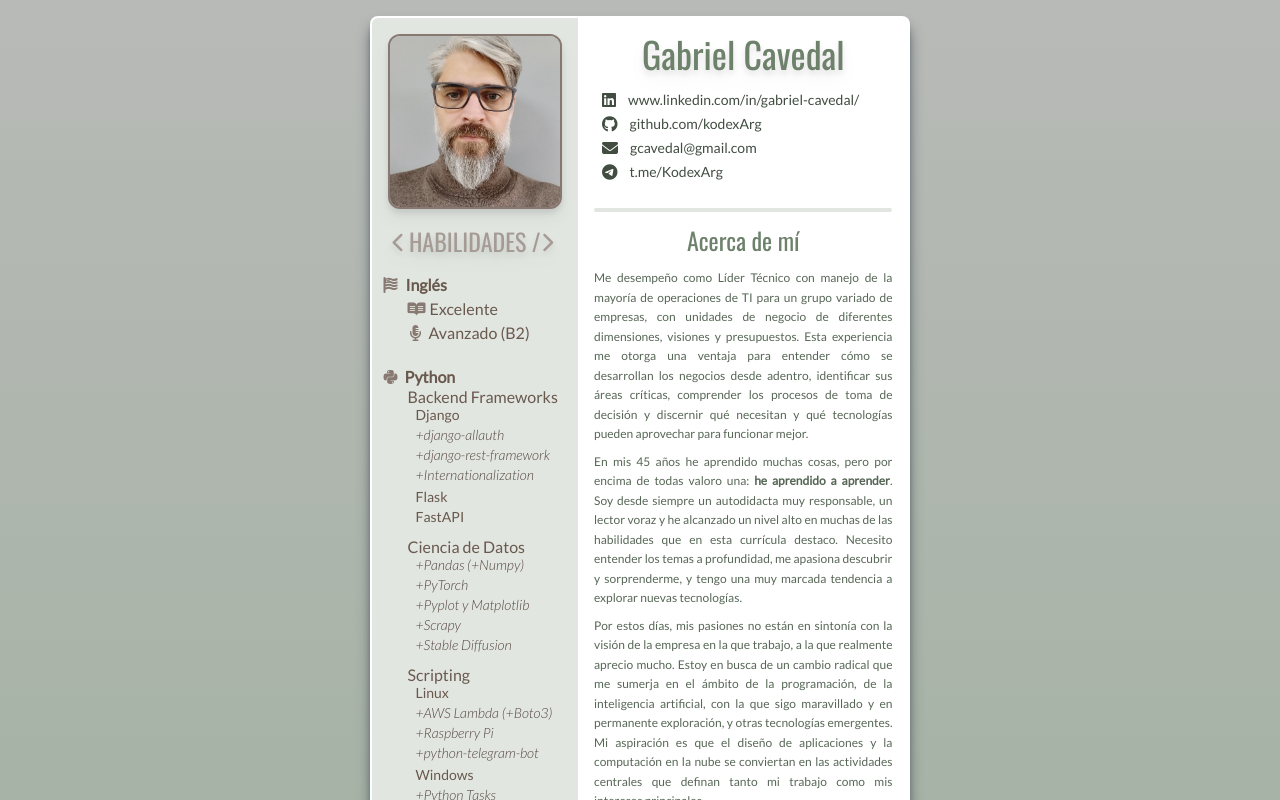
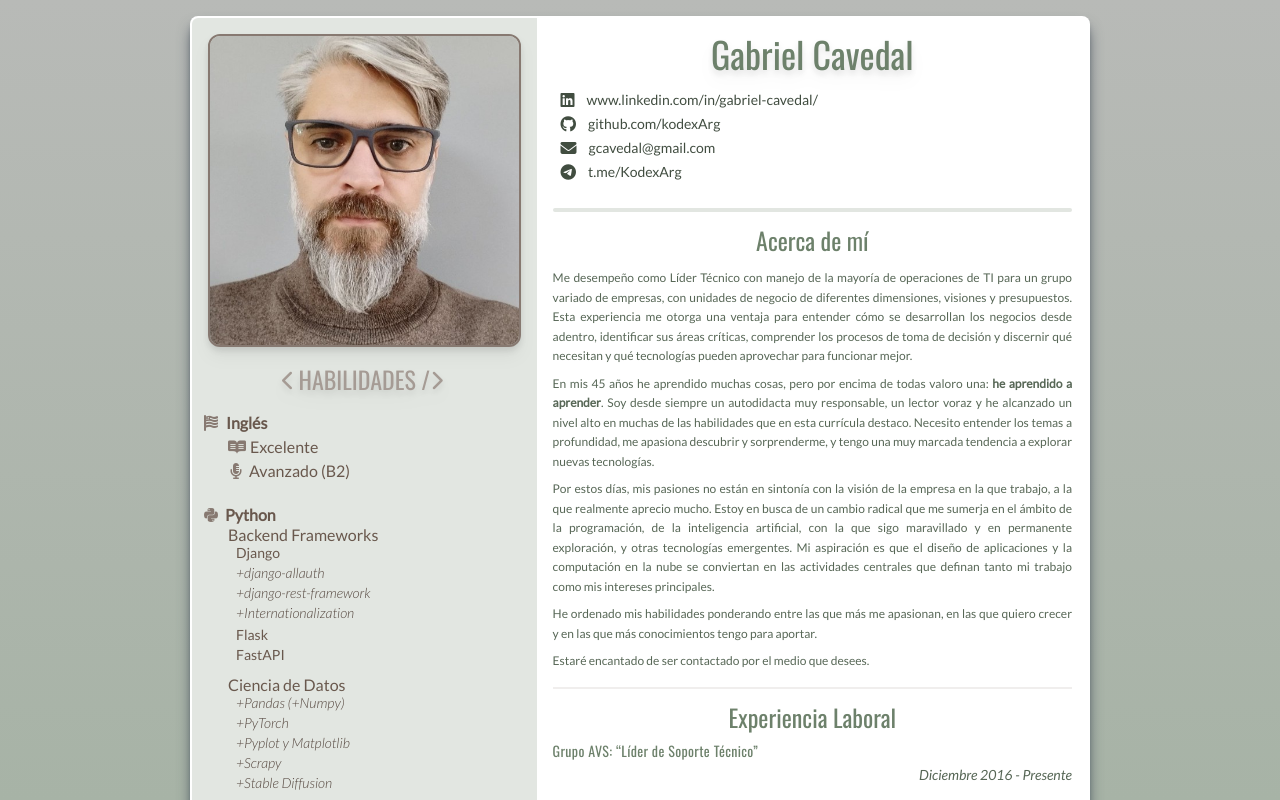
Before and after one commit to kodexArg/cv, a SvelteKit app: page / in a window 1280 px wide. Shown: the top 800 px of the page. Built offline with nearby package versions, Linux system fonts and the light colour scheme.

Commit message:
Update +page.svelte
new width

```diff
--- a/src/routes/+page.svelte
+++ b/src/routes/+page.svelte
@@ -35,10 +35,10 @@
 <style lang="postcss">
   .a4 {
     @apply bg-white rounded-lg shadow-lg shadow-gray-700 flex flex-col p-0.5;
-    @apply w-[33.81rem];
+    @apply w-[900px];
     /* @apply h-[47.817rem]; */
-    /* 1.414 -> aspect relation A4 */
   }
+
   .background {
     @apply font-lato;
     @apply h-full flex justify-center items-center py-4;
```
